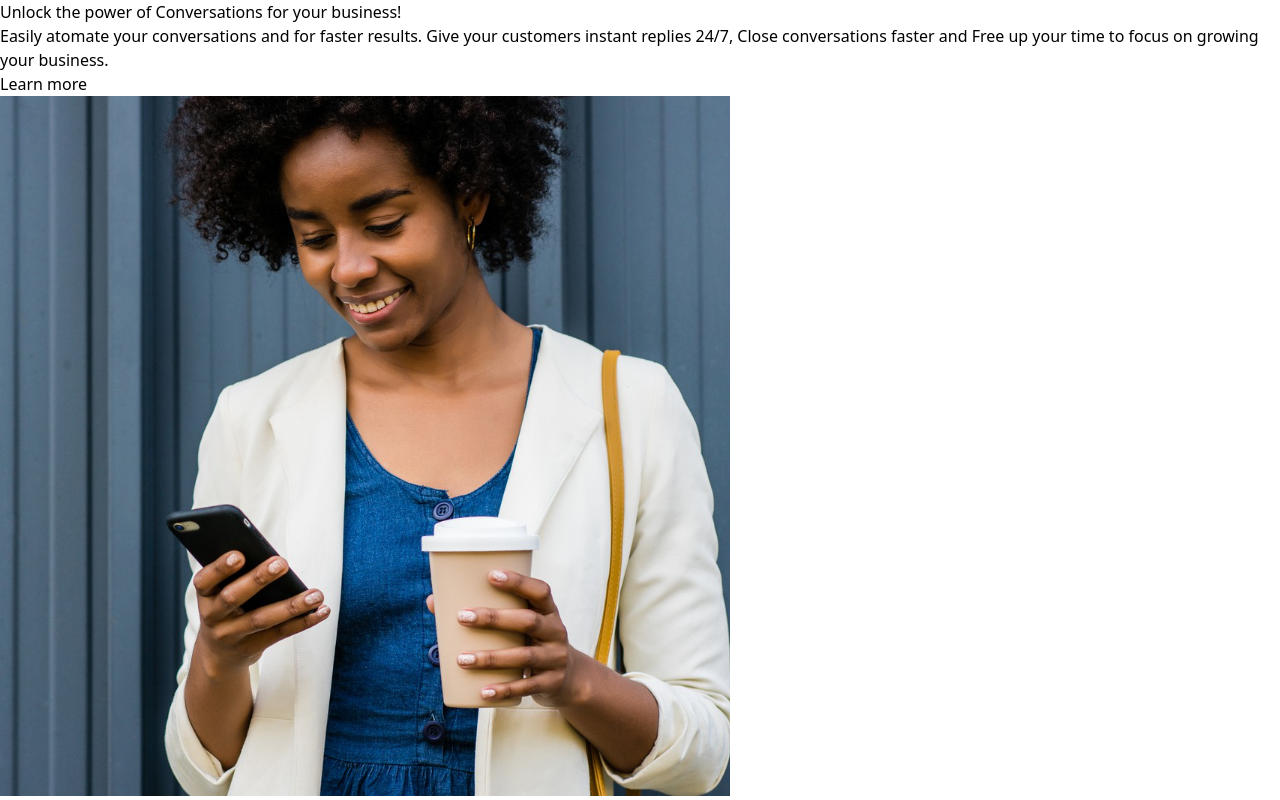
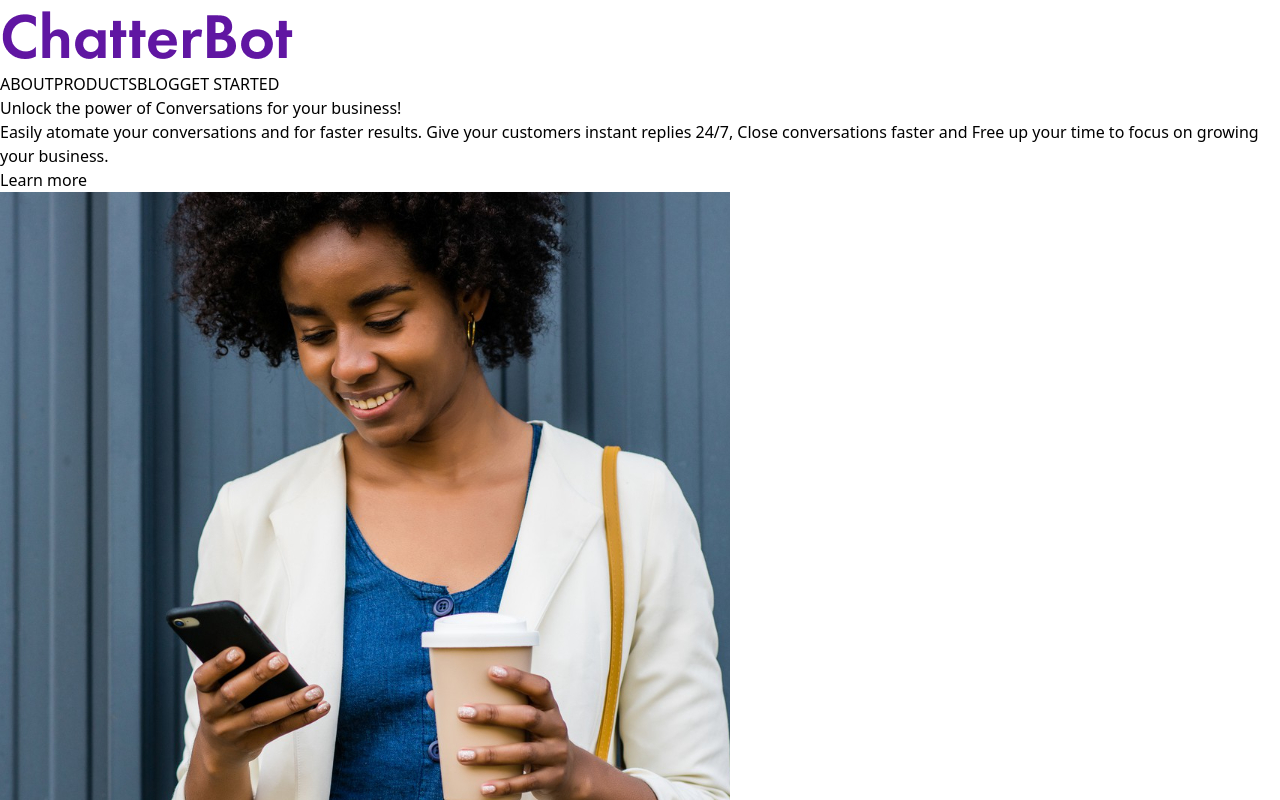
Before and after one commit to asino-nelson/ChatterBot-Landing, a React (Vite) app in the folder chatbot/: page / in a window 1280 px wide. Shown: the top 800 px of the page. Built offline with nearby package versions, Linux system fonts and the light colour scheme.

Commit message:
Navigation bar

```diff
--- a/chatbot/package.json
+++ b/chatbot/package.json
@@ -10,7 +10,9 @@
     "preview": "vite preview"
   },
   "dependencies": {
+    "framer-motion": "^11.3.28",
     "react": "^18.3.1",
+    "react-anchor-link-smooth-scroll": "^1.0.12",
     "react-dom": "^18.3.1",
     "react-icons": "^5.3.0",
     "react-router-dom": "^6.26.1"
--- a/chatbot/src/App.jsx
+++ b/chatbot/src/App.jsx
@@ -1,24 +1,12 @@
-import { BrowserRouter, Route, Routes } from "react-router-dom";
 import Footer from "./components/footer/Footer";
-import NavBar from "./components/navbar/NavBar";
 import Landing from "./pages/landing/Landing";
-import AboutPage from "./pages/AboutPage";
-import ProductsPage from "./pages/ProductsPage";
-import BlogsPage from "./pages/BlogsPage";
-import GetStartedPage from "./pages/GetStartedPage";
 
 export default function App() {
   return (
-    <BrowserRouter>
-    <NavBar />
-    <Routes>
-      <Route path="/" element={<Landing />} />
-      <Route path="/about" element={<AboutPage />} />
-      <Route path="/products" element={<ProductsPage />} />
-      <Route path="/blog" element={<BlogsPage />} />
-      <Route path="/get-started" element={<GetStartedPage />} />
-    </Routes>
-    <Footer/>
-  </BrowserRouter>
+    <>
+
+      <Landing />
+      <Footer />
+    </>
   );
 }
--- a/chatbot/src/components/hero/Hero.jsx
+++ b/chatbot/src/components/hero/Hero.jsx
@@ -1,8 +1,12 @@
-// import React from 'react'
+import { useState } from "react";
+import NavBar from "../../components/navbar/NavBar";
+
 
 const Hero = () => {
+  const [selectedPage, setSelectedPage] = useState("home");
   return (
     <main className="w-full h-screen flex flex-row top-0 items-center justify-items-center">
+      <NavBar selectedPage={selectedPage} setSelectedPage={setSelectedPage} />
       <div className="bg-[#6016A2] text-white py-20 px-[70px] gap-[10px] w-1/2 h-full">
         <div className="w-full h-full gap-5 flex flex-col justify-center ">
           <h2 className="font-bold text-7xl">
@@ -17,7 +21,11 @@
         </div>
       </div>
       <div className="h-full">
-        <img src="./images/african-american-mother-with-his-son 1.png" alt="image" className="w-full h-full object-fill" />
+        <img
+          src="./images/african-american-mother-with-his-son 1.png"
+          alt="image"
+          className="w-full h-full object-fill"
+        />
       </div>
     </main>
   );
--- a/chatbot/src/components/joinUs/JoinUs.jsx
+++ b/chatbot/src/components/joinUs/JoinUs.jsx
@@ -1,6 +1,6 @@
 const JoinUs = () => {
   return (
-    <div className="w-full h-[320px] flex bg-[#EDE7EF]">
+    <div id="get started" className="w-full h-[320px] flex bg-[#EDE7EF]">
       <img src="./images/join.png" className="w-1/2 h-full" alt="image" />
       <div className="h-full py-8 px-10">
         <div className="py-10 px-4 text-[#A03516]">
--- a/chatbot/src/components/navbar/NavBar.jsx
+++ b/chatbot/src/components/navbar/NavBar.jsx
@@ -1,10 +1,123 @@
+import { useState } from "react";
+import AnchorLink from "react-anchor-link-smooth-scroll";
+import { FiMenu } from "react-icons/fi";
+import { AiOutlineClose } from "react-icons/ai";
+import { motion } from "framer-motion";
+import PropTypes from "prop-types";
+import useMediaQuery from "../../hooks/UseMediaQuery";
 
-const NavBar = () => {
+const Link = ({ page, selectedPage, setSelectedPage }) => {
+  const lowerCasePage = page.toLowerCase();
   return (
-    <div>
+    <AnchorLink
+      className={`${
+        selectedPage === lowerCasePage ? "text-violet-900" : "text-gray-500"
+      }
+         hover:text-violet-900  transition duration-500`}
+      href={`#${lowerCasePage}`}
+      onClick={() => setSelectedPage(lowerCasePage)}
+    >
+      {page}
+    </AnchorLink>
+  );
+};
 
-    </div>
-  )
-}
+const NavBar = ({ selectedPage, setSelectedPage }) => {
+  const [isMenuToggled, setIsMenuToggled] = useState(false);
+  const isAboveSmallScreen = useMediaQuery("(min-width: 768px)");
 
-export default NavBar
+  return (
+    <nav className="bg-white z-40 w-full fixed top-0 py-5 px-16 font-semibold">
+      <div className="flex items-center justify-between mx-auto w-5/6">
+        <img className="w-52" src="./images/logo.png" alt="logo" />
+
+        {/**DESKTOP NAV */}
+        {isAboveSmallScreen ? (
+          <div className="flex justify-between gap-16 text-sm">
+            <Link
+              page="ABOUT"
+              selectedPage={selectedPage}
+              setSelectedPage={setSelectedPage}
+            />
+            <Link
+              page="PRODUCTS"
+              selectedPage={selectedPage}
+              setSelectedPage={setSelectedPage}
+            />
+            <Link
+              page="BLOG"
+              selectedPage={selectedPage}
+              setSelectedPage={setSelectedPage}
+            />
+            <Link
+              page="GET STARTED"
+              selectedPage={selectedPage}
+              setSelectedPage={setSelectedPage}
+            />
+          </div>
+        ) : (
+          <motion.button
+            alt="menu"
+            className="rounded-full bg-green-500 p-3 hover:bg-green-400 transition duration-100"
+            whileTap={{ scale: 0.9 }}
+            onClick={() => setIsMenuToggled(!isMenuToggled)}
+          >
+            <FiMenu />
+          </motion.button>
+        )}
+
+        {/* MOILE MENU POUP */}
+        {!isAboveSmallScreen && isMenuToggled && (
+          <div className="fixed right-0 bottom-0 h-full bg-cyan-950 w-[300px]">
+            <div className="flex justify-end p-12">
+              {/**Close btn */}
+              <motion.button
+                alt="menu"
+                className="rounded-full bg-green-500 p-3 hover:bg-green-400 transition duration-100"
+                whileTap={{ scale: 0.9 }}
+                onClick={() => setIsMenuToggled(!isMenuToggled)}
+              >
+                <AiOutlineClose />
+              </motion.button>
+            </div>
+            <div className="flex flex-col gap-10 ml-[33%] text-xl text-gray-300">
+              <Link
+                page="ABOUT"
+                selectedPage={selectedPage}
+                setSelectedPage={setSelectedPage}
+              />
+              <Link
+                page="PRODUCTS"
+                selectedPage={selectedPage}
+                setSelectedPage={setSelectedPage}
+              />
+              <Link
+                page="BLOG"
+                selectedPage={selectedPage}
+                setSelectedPage={setSelectedPage}
+              />
+              <Link
+                page="GET STARTED"
+                selectedPage={selectedPage}
+                setSelectedPage={setSelectedPage}
+              />
+            </div>
+          </div>
+        )}
+      </div>
+    </nav>
+  );
+};
+
+export default NavBar;
+
+NavBar.propTypes = {
+  selectedPage: PropTypes.bool.isRequired,
+  setSelectedPage: PropTypes.bool.isRequired,
+};
+
+Link.propTypes = {
+  page: PropTypes.string.isRequired,
+  selectedPage: PropTypes.bool.isRequired,
+  setSelectedPage: PropTypes.bool.isRequired,
+};
--- a/chatbot/src/components/news/News.jsx
+++ b/chatbot/src/components/news/News.jsx
@@ -2,7 +2,7 @@
 
 const News = () => {
   return (
-    <div className="py-10 gap-3 w-full">
+    <div id="blog" className="py-10 gap-3 w-full">
       <div className="py-8 px-16">
         <h2 className="font-semibold text-4xl mb-4">LATEST NEWS</h2>
         <p>Catch up with the latest news, tips and tricks from our team.</p>
--- a/chatbot/src/components/products/Products.jsx
+++ b/chatbot/src/components/products/Products.jsx
@@ -2,7 +2,7 @@
 
 const Products = () => {
   return (
-    <div className="h-[549px] w-full py-10">
+    <div id="products" className="h-[549px] w-full py-10">
       <div className="py-8 px-16">
         <h2 className="text-4xl">OUR PRODUCTS</h2>
         <p className="text-2xl">Take a closer look at the products we offer.</p>
--- a/chatbot/src/components/whyUs/ValueProp.jsx
+++ b/chatbot/src/components/whyUs/ValueProp.jsx
@@ -2,7 +2,7 @@
 
 const ValueProp = () => {
   return (
-    <div className="bg-[#F6F3F7] w-full h-[534px] p-10">
+    <div id="about" className="bg-[#F6F3F7] w-full h-[534px] p-10">
       <div className="py-8 px-16 gap-4">
         <h2 className="font-semibold text-3xl">WHY US</h2>
         <p>Why does your business need ChatterBot?</p>
--- a/chatbot/src/pages/landing/Landing.jsx
+++ b/chatbot/src/pages/landing/Landing.jsx
@@ -1,3 +1,4 @@
+
 import Hero from "../../components/hero/Hero";
 import Products from "../../components/products/Products";
 import News from "../../components/news/News";
@@ -6,7 +7,9 @@
 import Traction from "../../components/traction/Traction";
 
 const Landing = () => {
+
   return (
+    <>
       <div className="text-xl">
         <Hero />
         <ValueProp />
@@ -15,6 +18,7 @@
         <News />
         <JoinUs />
       </div>
+    </>
   );
 };
 
```
Also changed, not shown: 1 other file (tests, documents, lock files or other folders). Lines whose indentation alone changed are shown as unchanged.
